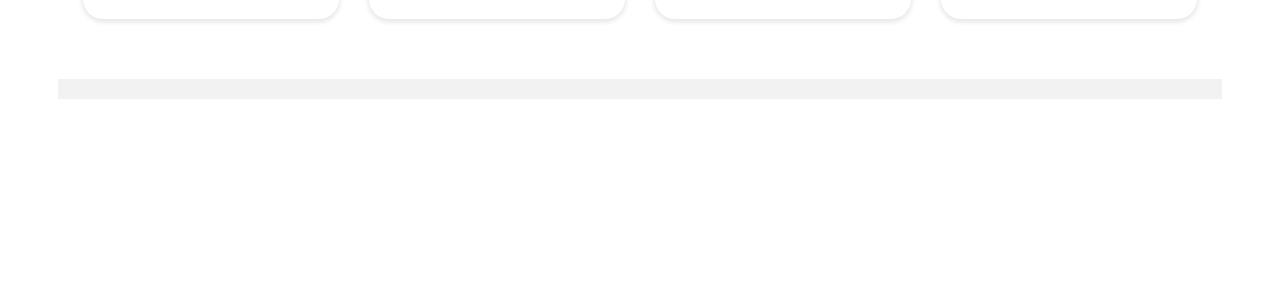
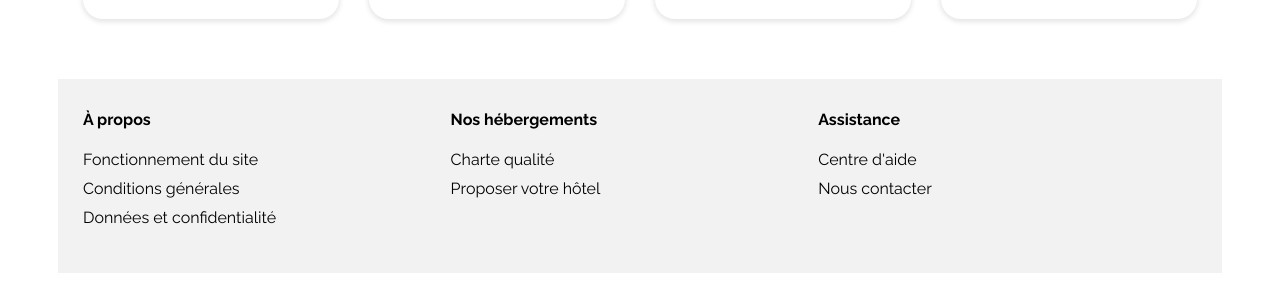
Before and after one commit to rachidcodeur/Booki, a plain HTML site: page index.html in a window 1280 px wide. Shown: the part 1163-1444 px from the top of the page. Before the commit the page ends 1270 px from the top, so only its background shows below. Drawn offline with Linux system fonts and the light colour scheme.

Commit message:
Creation du Footer - CSS

```diff
--- a/index.html
+++ b/index.html
@@ -256,6 +256,33 @@
                     </div>
                 </div>
             </section>
+
+            <footer>
+                <div class="colonne">
+                    <h4>À propos</h4>
+                    <ul class="liens">
+                        <li>Fonctionnement du site</li>
+                        <li>Conditions générales</li>
+                        <li>Données et confidentialité</li>
+                    </ul>
+                </div>
+
+                <div class="colonne">
+                    <h4>Nos hébergements</h4>
+                    <ul class="liens">
+                        <li>Charte qualité</li>
+                        <li>Proposer votre hôtel</li>
+                    </ul>
+                </div>
+
+                <div class="colonne">
+                    <h4>Assistance</h4>
+                    <ul class="liens">
+                        <li>Centre d'aide</li>
+                        <li>Nous contacter</li>
+                    </ul>
+                </div>
+            </footer>
         </main>
         <footer></footer>
     </div>
```
